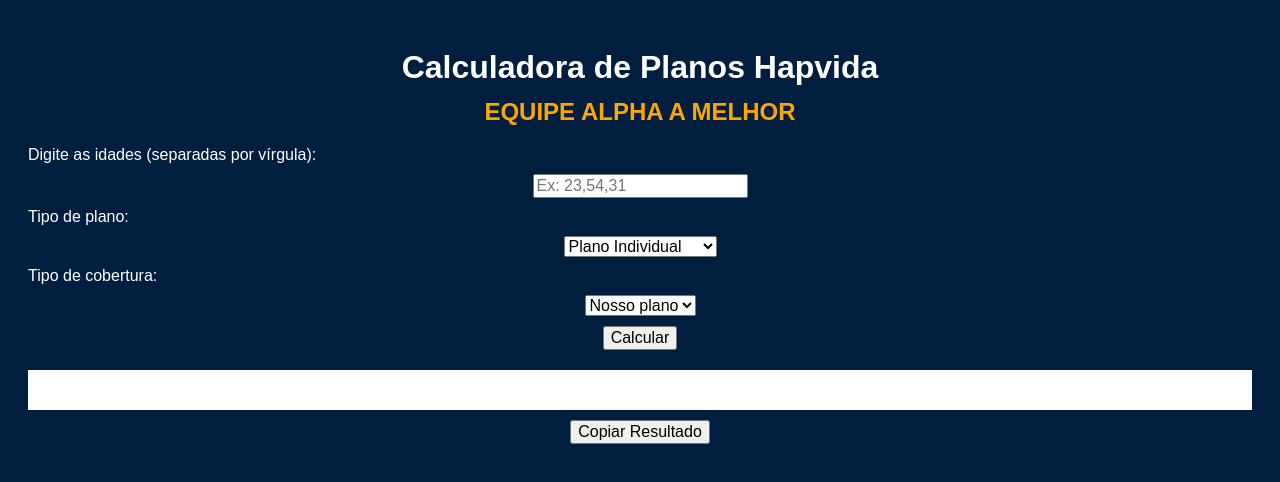
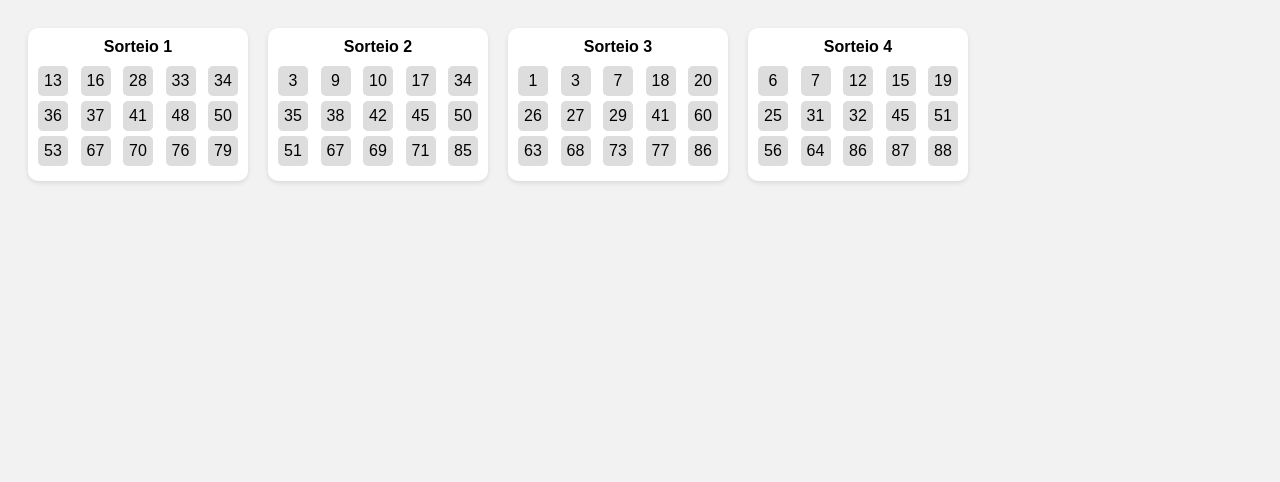
Before and after one commit to Hakiida/Teste, a plain HTML site: page index.html in a window 1280 px wide. Drawn offline with Linux system fonts and the light colour scheme.

Commit message:
Update index.html

```diff
--- a/index.html
+++ b/index.html
@@ -1,173 +1,101 @@
 <!DOCTYPE html>
 <html lang="pt-BR">
 <head>
-  <meta charset="UTF-8" />
-  <meta name="viewport" content="width=device-width, initial-scale=1.0" />
-  <title>Calculadora de Planos Hapvida</title>
+  <meta charset="UTF-8">
+  <title>Cartelas de Bingo</title>
   <style>
     body {
       font-family: Arial, sans-serif;
-      background-color: #001f3f;
+      padding: 20px;
+      background: #f2f2f2;
+    }
+    .cartelas {
+      display: flex;
+      flex-wrap: wrap;
+      gap: 20px;
+    }
+    .cartela {
+      background: white;
+      border-radius: 10px;
+      box-shadow: 0 2px 5px rgba(0,0,0,0.1);
+      padding: 10px;
+      width: 200px;
+    }
+    .titulo {
+      text-align: center;
+      font-weight: bold;
+      margin-bottom: 10px;
+    }
+    .linha {
+      display: flex;
+      justify-content: space-between;
+      margin-bottom: 5px;
+    }
+    .numero {
+      width: 30px;
+      height: 30px;
+      background: #ddd;
+      text-align: center;
+      line-height: 30px;
+      border-radius: 5px;
+      cursor: pointer;
+      transition: background 0.3s;
+    }
+    .selecionado {
+      background: #4CAF50;
       color: white;
-      padding: 20px;
-    }
-    h1 {
-      text-align: center;
-      color: white;
-    }
-    h2 {
-      text-align: center;
-      color: orange;
-      margin-top: -10px;
-    }
-    label, select, input, button {
-      display: block;
-      margin: 10px auto;
-      font-size: 1rem;
-    }
-    #resultado {
-      background: white;
-      color: black;
-      padding: 20px;
-      margin-top: 20px;
-      white-space: pre-line;
-    }
-    .copiar {
-      margin-top: 10px;
     }
   </style>
 </head>
 <body>
-  <h1>Calculadora de Planos Hapvida</h1>
-  <h2>EQUIPE ALPHA A MELHOR</h2>
-  <label for="idade">Digite as idades (separadas por vírgula):</label>
-  <input type="text" id="idade" placeholder="Ex: 23,54,31" />
 
-  <label for="tipoPlano">Tipo de plano:</label>
-  <select id="tipoPlano">
-    <option value="individual">Plano Individual</option>
-    <option value="empresarial">Plano Empresarial</option>
-  </select>
+<div class="cartelas" id="cartelasContainer"></div>
 
-  <label for="tipoCobertura">Tipo de cobertura:</label>
-  <select id="tipoCobertura">
-    <option value="nosso">Nosso plano</option>
-    <option value="ambulatorial">Ambulatorial</option>
-  </select>
+<script>
+  function gerarNumerosUnicos(quantidade, min = 1, max = 90) {
+    const numeros = new Set();
+    while (numeros.size < quantidade) {
+      const num = Math.floor(Math.random() * (max - min + 1)) + min;
+      numeros.add(num);
+    }
+    return Array.from(numeros).sort((a, b) => a - b);
+  }
 
-  <button onclick="calcular()">Calcular</button>
-  <div id="resultado"></div>
-  <button class="copiar" onclick="copiarResultado()">Copiar Resultado</button>
+  function criarCartela(indice) {
+    const cartela = document.createElement('div');
+    cartela.className = 'cartela';
 
-  <script>
-    const valoresAntigos = {
-      empresarial: {
-        nosso: {
-          total: [137.08, 153.53, 171.95, 197.74, 227.40, 270.61, 338.26, 422.82, 718.81, 805.07],
-          parcial: [175.39, 196.44, 220.01, 253.01, 290.96, 346.24, 432.80, 541.00, 919.70, 1030.06]
-        },
-        ambulatorial: {
-          total: [96.03, 107.55, 120.46, 138.53, 159.31, 189.58, 236.98, 296.23, 503.59, 564.02],
-          parcial: [130.03, 145.63, 163.11, 187.58, 215.72, 256.71, 320.89, 401.11, 681.89, 763.72]
-        }
-      },
-      individual: {
-        nosso: {
-          total: [179.77, 229.75, 260.67, 289.12, 302.40, 338.65, 407.96, 554.02, 739.67, 954.49],
-          parcial: [218.82, 281.29, 319.95, 355.51, 372.11, 417.42, 504.06, 686.64, 918.71, 1187.25]
-        },
-        ambulatorial: {
-          total: [117.31, 154.00, 175.34, 195.42, 205.58, 230.61, 281.66, 390.06, 525.28, 681.75],
-          parcial: [182.56, 240.33, 273.93, 305.55, 321.55, 360.96, 441.34, 612.02, 824.93, 1071.30]
-        }
+    const titulo = document.createElement('div');
+    titulo.className = 'titulo';
+    titulo.textContent = `Sorteio ${indice}`;
+    cartela.appendChild(titulo);
+
+    const numeros = gerarNumerosUnicos(15);
+    for (let i = 0; i < 3; i++) {
+      const linha = document.createElement('div');
+      linha.className = 'linha';
+      for (let j = 0; j < 5; j++) {
+        const numero = document.createElement('div');
+        numero.className = 'numero';
+        const valor = numeros[i * 5 + j];
+        numero.textContent = valor;
+        numero.addEventListener('click', () => {
+          numero.classList.toggle('selecionado');
+        });
+        linha.appendChild(numero);
       }
-    };
-
-    const valoresNovos = {
-      empresarial: {
-        nosso: {
-          total: [116.52, 130.50, 146.164, 168.08, 193.29, 230.02, 287.52, 359.41, 610.99, 684.31],
-          parcial: [149.08, 166.97, 187.01, 215.06, 247.32, 294.30, 367.88, 459.85, 781.75, 875.55]
-        },
-        ambulatorial: {
-          total: [81.63, 91.42, 102.39, 117.75, 135.41, 161.14, 201.43, 251.80, 428.05, 479.42],
-          parcial: [110.53, 123.79, 138.64, 159.44, 183.36, 218.20, 272.76, 340.94, 579.61, 649.16]
-        }
-      },
-      individual: {
-        nosso: {
-          total: [152.80, 195.29, 221.57, 245.75, 257.04, 287.85, 346.77, 470.92, 628.72, 811.32],
-          parcial: [186.00, 239.10, 271.96, 302.18, 316.29, 354.81, 428.45, 583.64, 780.90, 1009.16]
-        },
-        ambulatorial: {
-          total: [99.71, 130.90, 149.04, 166.11, 174.74, 196.02, 239.4, 331.55, 446.49, 579.49],
-          parcial: [155.18, 204.28, 232.84, 259.72, 273.32, 306.82, 375.14, 520.22, 701.19, 910.61]
-        }
-      }
-    };
-
-    function faixaEtaria(idade) {
-      if (idade <= 18) return 0;
-      if (idade <= 23) return 1;
-      if (idade <= 28) return 2;
-      if (idade <= 33) return 3;
-      if (idade <= 38) return 4;
-      if (idade <= 43) return 5;
-      if (idade <= 48) return 6;
-      if (idade <= 53) return 7;
-      if (idade <= 58) return 8;
-      return 9;
+      cartela.appendChild(linha);
     }
 
-    function calcular() {
-      const idades = document.getElementById('idade').value.split(',').map(x => parseInt(x.trim()));
-      const tipoPlano = document.getElementById('tipoPlano').value;
+    return cartela;
+  }
 
-      let resultado = `*Promoção 15% nas 03 primeiras mensalidades*\n\n`;
+  const container = document.getElementById('cartelasContainer');
+  for (let i = 1; i <= 4; i++) {
+    const cartela = criarCartela(i);
+    container.appendChild(cartela);
+  }
+</script>
 
-      ['nosso', 'ambulatorial'].forEach(cobertura => {
-        const tituloCobertura = cobertura === 'nosso' ? 'Nosso plano (completo)' : 'AMBULATORIAL';
-        resultado += `*Plano ${tipoPlano.charAt(0).toUpperCase() + tipoPlano.slice(1)} – ${tituloCobertura}*\n`;
-        resultado += `Ele dá direito a urgência e emergência, consultas, exames, internações e cirurgias em toda rede hapvida (Hapclínicas, laboratórios e Hospitais do Hapvida)\n\n`;
-
-        // Coparticipação total
-        resultado += `**Coparticipação total**\n`;
-        let totalAntigoTotal = 0;
-        let totalNovoTotal = 0;
-        idades.forEach(idade => {
-          const faixa = faixaEtaria(idade);
-          const antigo = valoresAntigos[tipoPlano][cobertura]['total'][faixa];
-          const novo = valoresNovos[tipoPlano][cobertura]['total'][faixa];
-          resultado += `${idade} anos: De R$ ${antigo.toFixed(2)} Para R$ ${novo.toFixed(2)}\n`;
-          totalAntigoTotal += antigo;
-          totalNovoTotal += novo;
-        });
-        resultado += `Total: De R$ ${totalAntigoTotal.toFixed(2)} Para R$ ${totalNovoTotal.toFixed(2)}\n\n`;
-
-        // Coparticipação parcial
-        resultado += `**Coparticipação parcial**\n`;
-        let totalAntigoParcial = 0;
-        let totalNovoParcial = 0;
-        idades.forEach(idade => {
-          const faixa = faixaEtaria(idade);
-          const antigo = valoresAntigos[tipoPlano][cobertura]['parcial'][faixa];
-          const novo = valoresNovos[tipoPlano][cobertura]['parcial'][faixa];
-          resultado += `${idade} anos: De R$ ${antigo.toFixed(2)} Para R$ ${novo.toFixed(2)}\n`;
-          totalAntigoParcial += antigo;
-          totalNovoParcial += novo;
-        });
-        resultado += `Total: De R$ ${totalAntigoParcial.toFixed(2)} Para R$ ${totalNovoParcial.toFixed(2)}\n\n`;
-      });
-
-      document.getElementById('resultado').innerText = resultado.trim();
-    }
-
-    function copiarResultado() {
-      const resultado = document.getElementById('resultado').innerText;
-      navigator.clipboard.writeText(resultado).then(() => {
-        alert("Resultado copiado com sucesso!");
-      });
-    }
-  </script>
 </body>
 </html>
```
